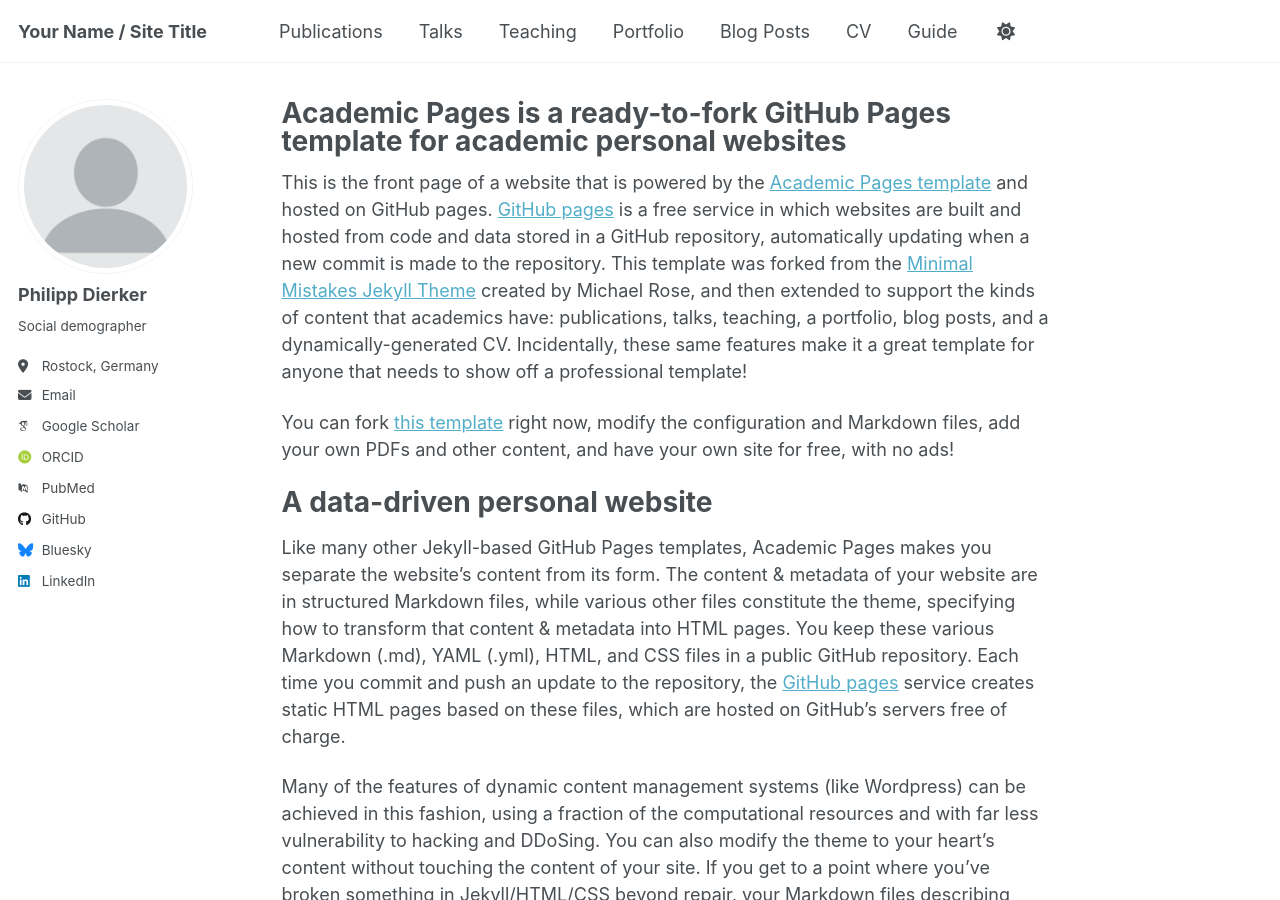
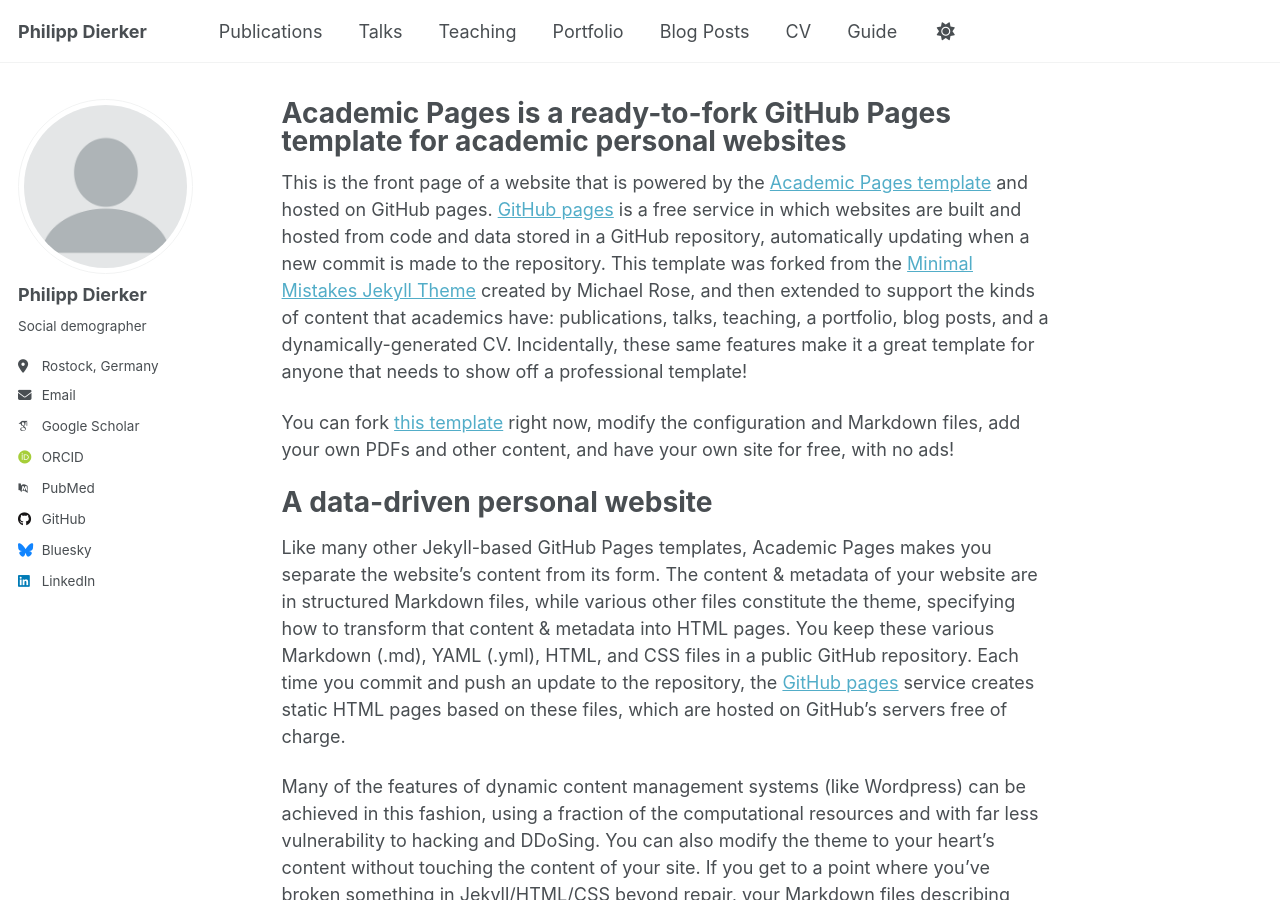
Before and after one commit to philippdierker/philippdierker.github.io, a Jekyll site: the page built from _pages/about.md, in a window 1280 px wide and 900 px high. Built offline with Jekyll 4.4.1, drawn with Linux system fonts in a browser that asks for light colours; some web fonts are replaced; a script that is not in the unit is left out.

Commit message:
Update _config.yml

```diff
--- a/_config.yml
+++ b/_config.yml
@@ -9,7 +9,7 @@
 # Basic Site Settings
 locale                   : "en-US"
 site_theme               : "default" # Currently available options are "default", "air"
-title                    : "Your Name / Site Title"
+title                    : "Philipp Dierker"
 title_separator          : "-"
 name                     : &name "Philipp Dierker"
 description              : &description "Your Name's academic portfolio"   # Update this with a general description of your site, this is the default if not overridden by a page
```
